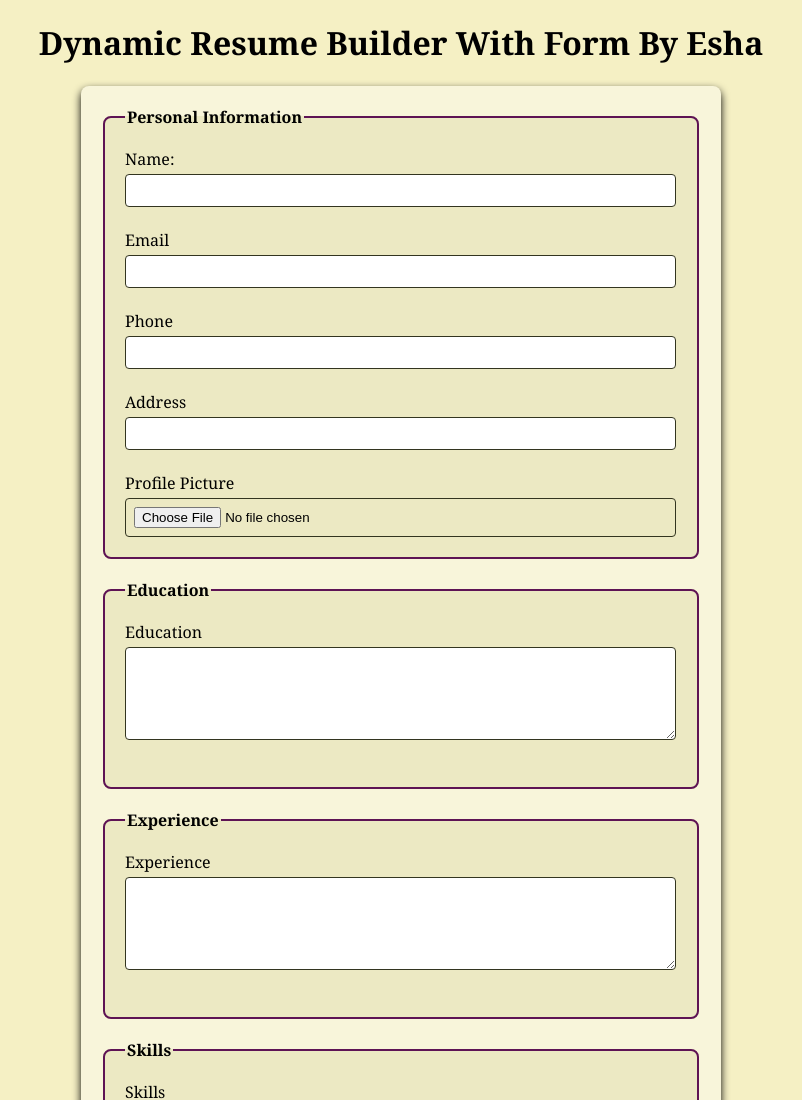
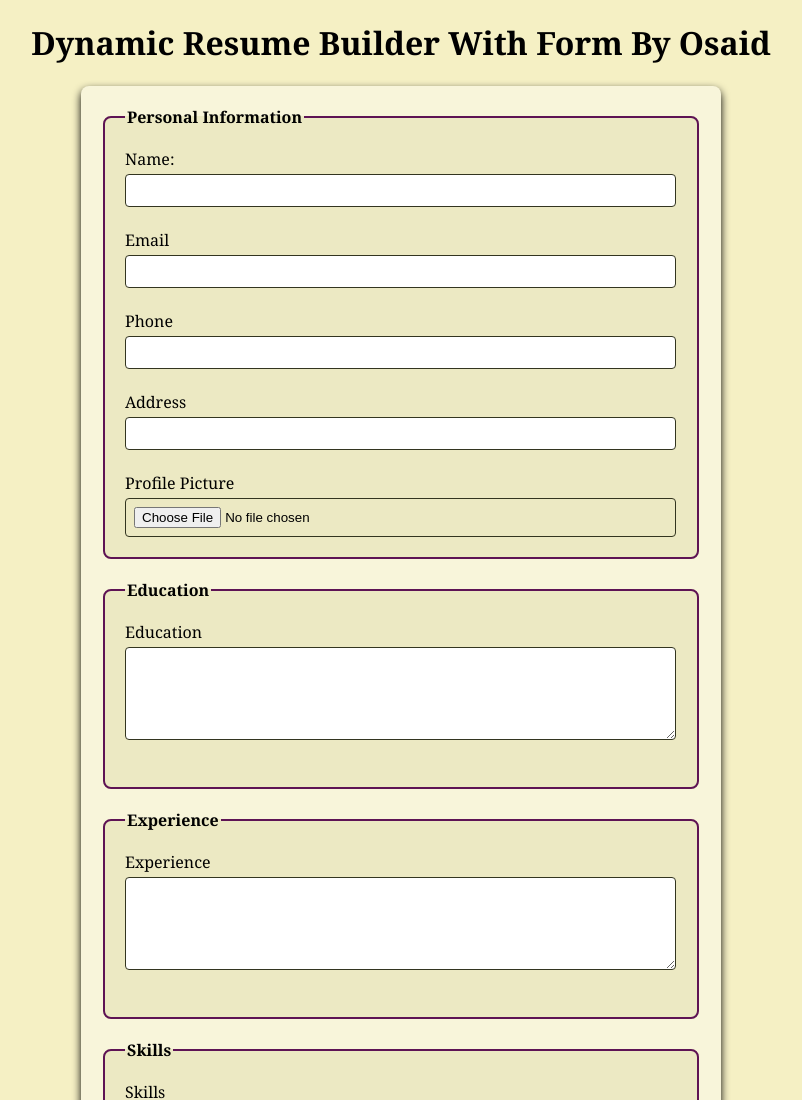
Before and after one commit to Osaid24/Hackathon-Project, a plain HTML site: page milestone_03/index.html in a window 1280 px wide. Shown: the top 1100 px of the page, without its empty margins (239-1041 px from the left). Drawn offline with Linux system fonts and the light colour scheme.

Commit message:
Update index.html

```diff
--- a/milestone_03/index.html
+++ b/milestone_03/index.html
@@ -8,7 +8,7 @@
     <script src="script.js"></script>
 </head>
 <body>
-    <h1>Dynamic Resume Builder With Form By Esha</h1>
+    <h1>Dynamic Resume Builder With Form By Osaid</h1>
     <form id="resumeForm">
         <fieldset>
             <legend>
```
